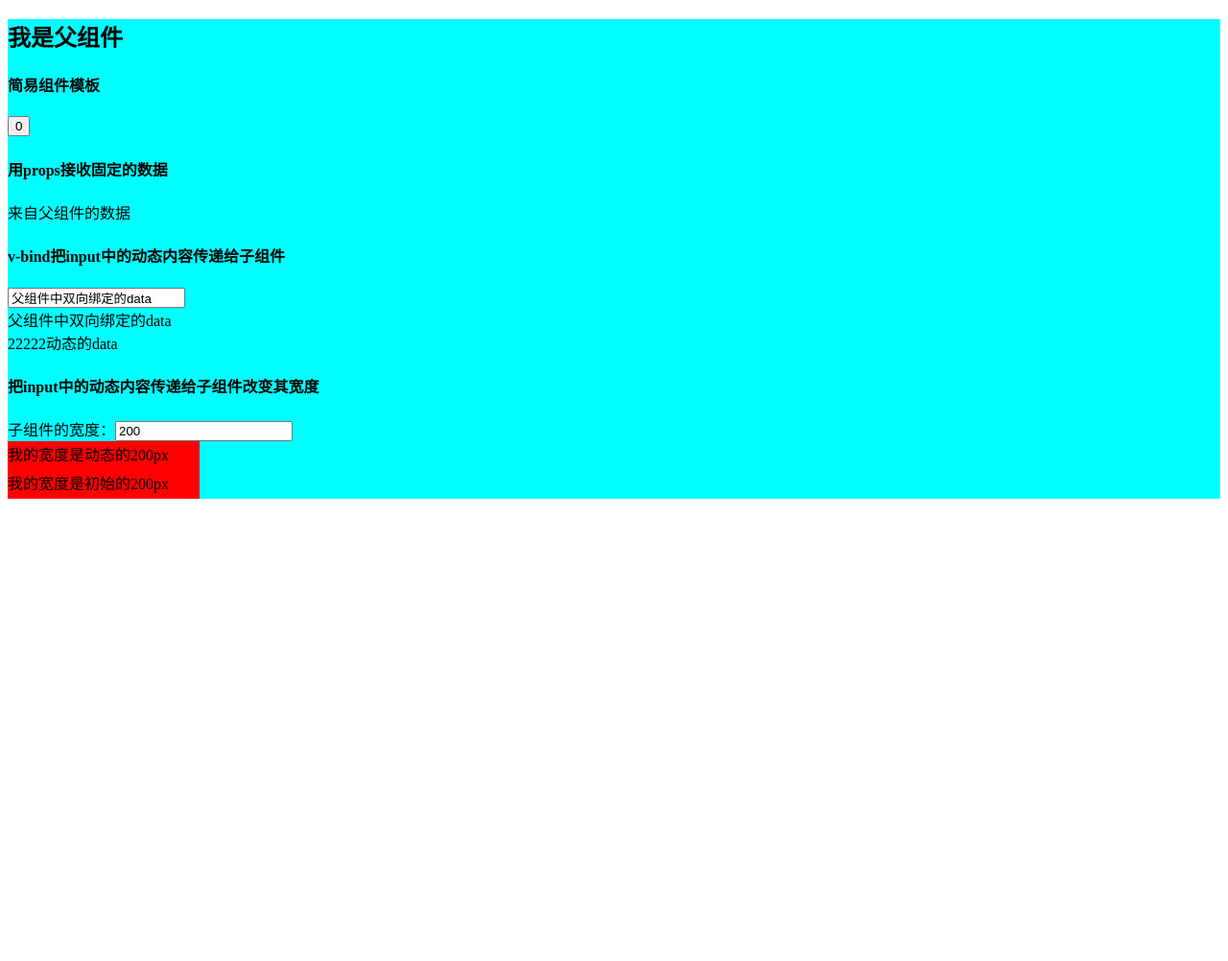
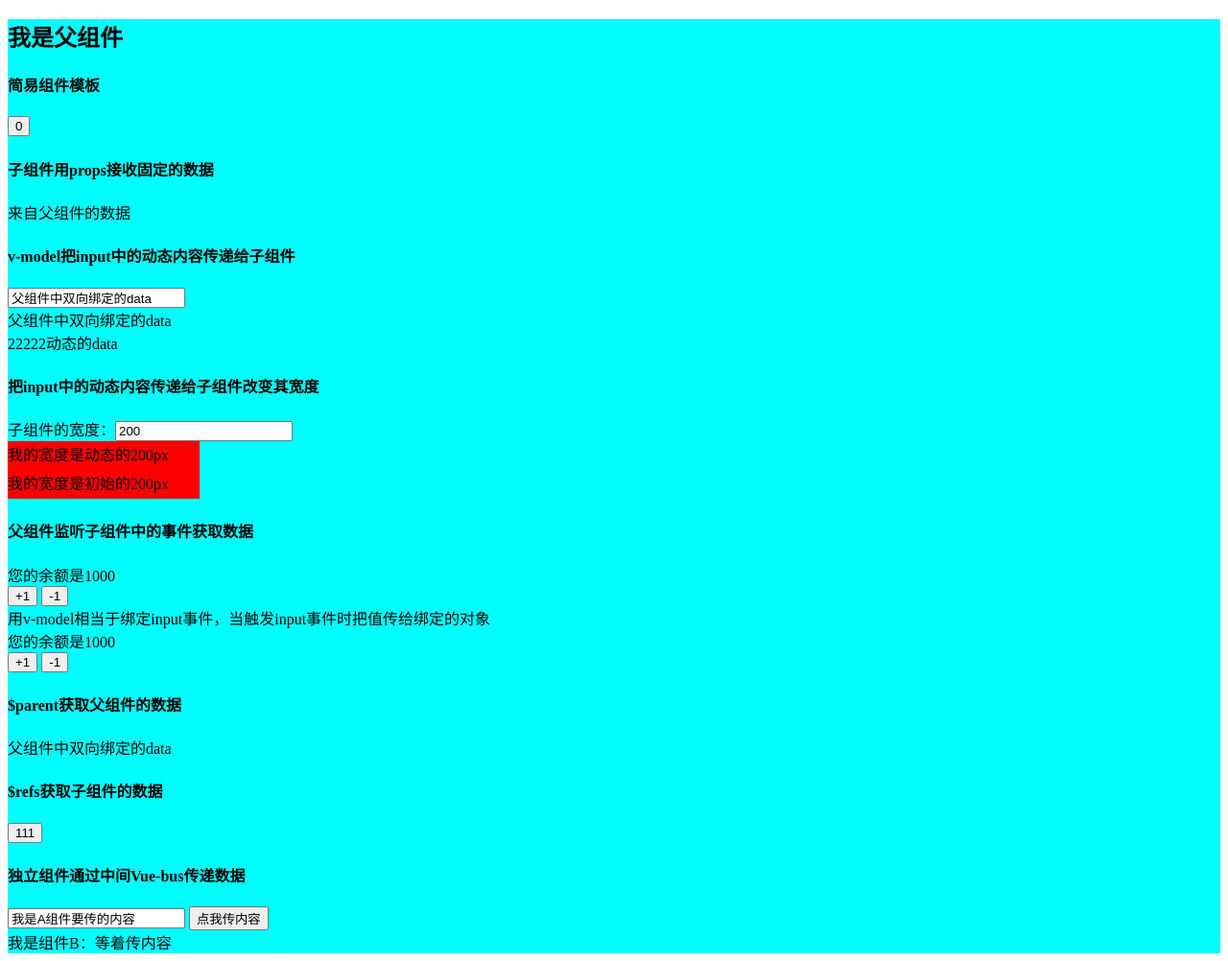
Before and after one commit to JackDing1208/vue-demo2, a plain HTML site: page index.html in a window 1280 px wide. Shown: the whole page at 96% size. Before the commit the page ends 800 px from the top, so only its background shows below. Drawn offline with nearby package versions, Linux system fonts and the light colour scheme.

Commit message:
组件数据传递

```diff
--- a/index.html
+++ b/index.html
@@ -19,10 +19,10 @@
     <h4>简易组件模板</h4>
     <btn-component></btn-component>
 
-    <h4>用props接收固定的数据</h4>
+    <h4>子组件用props接收固定的数据</h4>
     <child-component msg="来自父组件的数据"></child-component>
 
-    <h4>v-bind把input中的动态内容传递给子组件</h4>
+    <h4>v-model把input中的动态内容传递给子组件</h4>
     <input type="text" v-model="parentMessage">
     <bind-component :msg="parentMessage"></bind-component>
     <bind-component :msg="parentMessage2"></bind-component>
@@ -30,6 +30,24 @@
     <h4>把input中的动态内容传递给子组件改变其宽度</h4>
     子组件的宽度：<input type="text" v-model.lazy="width">
     <width-component :prop1="width"></width-component>
+
+    <h4>父组件监听子组件中的事件获取数据</h4>
+    您的余额是{{amount1}} <br>
+    <amount-component @subclick="amountChange"></amount-component>
+    用v-model相当于绑定input事件，当触发input事件时把值传给绑定的对象 <br>
+    您的余额是{{amount2}} <br>
+    <amount-component v-model="amount2"></amount-component>
+
+
+    <h4>$parent获取父组件的数据</h4>
+    <getparent-component></getparent-component>
+
+    <h4>$refs获取子组件的数据</h4>
+    <button @click="getChild">{{init}}</button>
+
+    <h4>独立组件通过中间Vue-bus传递数据</h4>
+    <aaa-component ref="aaa"></aaa-component>
+    <bbb-component ref="bbb"></bbb-component>
 </div>
 
 
--- a/main.js
+++ b/main.js
@@ -8,15 +8,33 @@ var app = new Vue({
     data: {
         parentMessage: '父组件中双向绑定的data',
         parentMessage2: '22222动态的data',
-        width: 200
+        width: 200,
+        amount1: 1000,
+        amount2: 1000,
+        bus: new Vue(),
+        init:'111'
+    },
+    methods: {
+        amountChange: function (value) {    //value为子组件传过来的参数
+            this.amount1 = value
+        },
+        getChild:function () {
+            this.init=this.$refs.aaa.msg
+        }
+    },
 
-    },
+
     //声明局部组件
     components: {
         'btn-component': {
-            template: "<button @click='msg++'>{{msg}}</button>",
+            template: "<button @click='add'>{{msg}}</button>",
             data: function () {   //data的值必须为方法，返回的对象数据来自本身
                 return {msg: 0}
+            },
+            methods: {
+                add: function () {
+                    this.msg += 1
+                }
             }
         },
         'child-component': {
@@ -30,30 +48,96 @@ var app = new Vue({
         'width-component': {
             props: ['prop1'],    //props中数据对象来自父级data,随其动态变化,属性名自定义
             template: `<div>
-                <div :style="style1">我的宽度是动态的{{prop1}}px</div>
-                <div :style="style2">我的宽度是初始的{{initWidth}}px</div>
-                     </div>`,
+                        <div :style="style1">我的宽度是动态的{{prop1}}px</div>
+                        <div :style="style2">我的宽度是初始的{{initWidth}}px</div>
+                       </div>`,
             data: function () {
                 return {
                     initWidth: this.prop1   //作为基础值存在组件data中不会随父组件动态变化
                 }
             },
             computed: {
-                style1:function(){
-                    return{
+                style1: function () {
+                    return {
                         width: this.prop1 + 'px',
-                        background:'red',
-                        lineHeight:'30px',
+                        background: 'red',
+                        lineHeight: '30px',
                     }
                 },
-                style2:function(){
-                    return{
+                style2: function () {
+                    return {
                         width: this.initWidth + 'px',
-                        background:'red',
-                        lineHeight:'30px',
+                        background: 'red',
+                        lineHeight: '30px',
                     }
                 }
             }
         },
+        'amount-component': {
+            template: `<div>
+                        <button @click="plus">+1</button>
+                        <button @click="minus">-1</button>
+                       </div>`,
+            data: function () {
+                return {
+                    init: 1000,
+                }
+            },
+            methods: {
+                plus: function () {
+                    this.init += 1
+                    this.$emit('subclick', this.init)   //触发自定义事件并传递参数
+                    this.$emit('input', this.init)
+                },
+                minus: function () {
+                    this.init -= 1
+                    this.$emit('subclick', this.init)   //触发事件名，要传的参数
+                    this.$emit('input', this.init)
+                }
+            }
+        },
+        'aaa-component': {
+            template: `<div>
+            <input type="text" v-model="msg">
+            <button @click="sendMsg">点我传内容</button></div>`,
+            data: function () {
+                return {
+                    msg: '我是A组件要传的内容'
+                }
+            },
+            methods: {
+                sendMsg: function () {
+                    this.$root.bus.$emit('haha', this.msg)
+                }
+            }
+        },
+        'bbb-component': {
+            template: '<div>我是组件B：{{content}}</div>',
+            data: function () {
+                return {
+                    content: '等着传内容'
+                }
+            },
+            created: function () {
+                this.$root.bus.$on('haha', (value) => {
+                    this.content = value
+                })
+            }
+        },
+        'getparent-component':{
+            template:'<div>{{init}}</div>',
+            data:function () {
+                return{
+                    init:'111'
+                }
+            },
+            created:function () {
+                this.init=this.$parent.parentMessage
+            }
+        },
+
+
+
     }
+
 })
```
